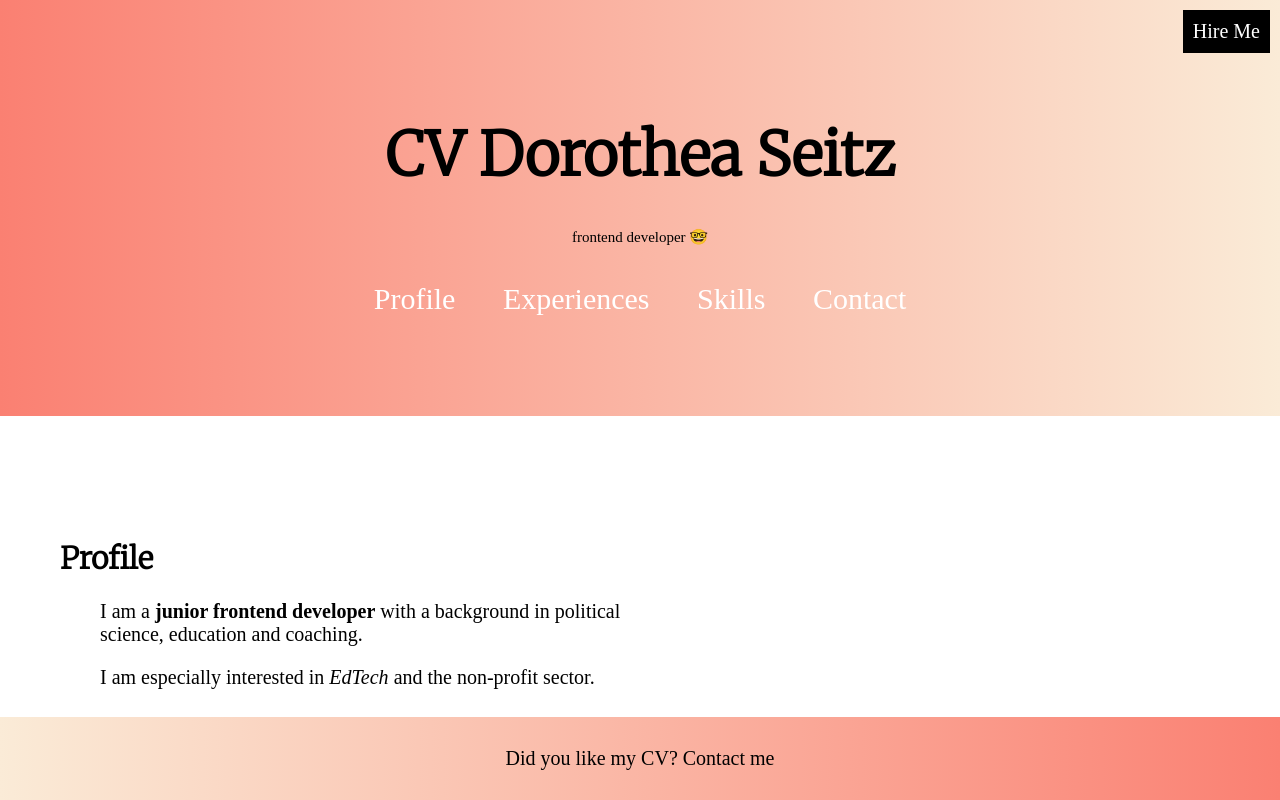
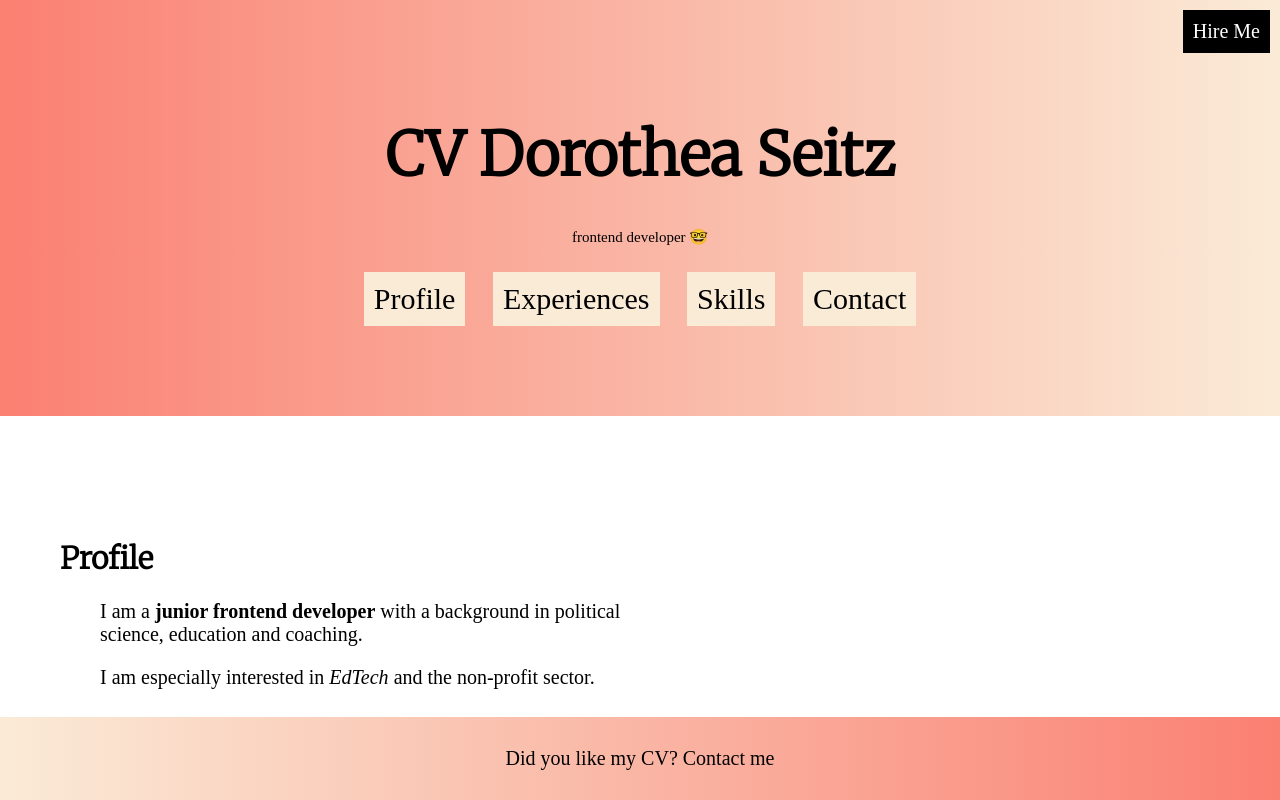
Before and after one commit to dorojuse/cv, a plain HTML site: page index.html in a window 1280 px wide. Shown: the top 800 px of the page. Drawn offline with nearby package versions, Linux system fonts and the light colour scheme; a web font is replaced by a local one.

Commit message:
transisions

```diff
--- a/style.css
+++ b/style.css
@@ -51,19 +51,25 @@ h1 {
   font-size: 1em;
 }
 .nav {
-  margin: 1rem;
-  color: var(--nav-color);
+  margin: 0.5rem;
+  color: black;
   text-decoration: none;
   display: flex;
   justify-content: center;
+  padding: 0.5rem;
+  background-color: var(--gradient-color);
+  transition: background-color 0.2s;
 }
 
 .nav:hover {
-  color: var(--hover-color);
+  background-color: white;
 }
 
 .nav:active {
   color: var(--main-color);
+}
+.nav:focus {
+  background-color: white;
 }
 
 .article {
```
